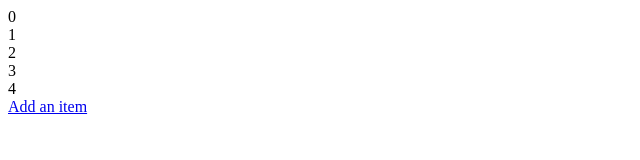
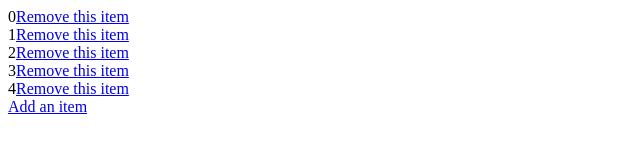
Before and after one commit to bpaulin/jquery-sf2formcollection, a plain HTML site: page demo.html in a window 1280 px wide. Shown: the whole page, without its empty margins (0-640 px from the left). Drawn offline with nearby package versions, Linux system fonts and the light colour scheme.

Commit message:
should add an remove element to each original item

```diff
--- a/demo.html
+++ b/demo.html
@@ -2,7 +2,7 @@
   "http://www.w3.org/TR/html4/loose.dtd">
 <html>
 <head>
-  <title>Jasmine Spec Runner</title>
+  <title>sf2FormCollection.js</title>
 
   <script type="text/javascript" src="http://ajax.googleapis.com/ajax/libs/jquery/1.10.1/jquery.min.js"></script>
   <!-- include source files here... -->
@@ -19,8 +19,10 @@
   <script>
     $().ready(function(){
         $('#collection').sf2FormCollection(
-            {
-            }
+          {
+            'addItem': '<a href="#">Add an item</a>',
+            'removeItem': '<a href="#">Remove this item</a>',
+          }
         );
     });</script>
 </body>
--- a/src/sf2FormCollection.js
+++ b/src/sf2FormCollection.js
@@ -7,7 +7,7 @@
         var defauts=
         {
             'addItem': '<a href="#">Add an item</a>',
-            'removeItem': '<a href="#">Remove this item</a>',
+            'removeItem': '',
         };
         params = $.extend(defauts, options);
 
@@ -17,13 +17,20 @@
         items.appendTo($(this));
 		$(this).data('index', items.contents().length);
 
+        /** RemoveElement */
+        if (params['removeItem'] != '') {
+            container.find('.sf2fc-items').children('*').each(function () {
+                $(this).append($(params['removeItem']));
+            })
+        };
+
     	/** AddElement */
     	var containerAddElement = $("<div class='sf2fc-add'></div>");
 		var addElement = $(params['addItem']);
-
     	addElement.appendTo(containerAddElement);
     	containerAddElement.appendTo($(this));
 
+        /** Click on AddElement */
     	containerAddElement.on('click', function(e) {
             e.preventDefault();
             var prototype = container.data('prototype');
```
Also changed, not shown: spec/sf2FormCollectionSpec.js (+11 -8 lines).
